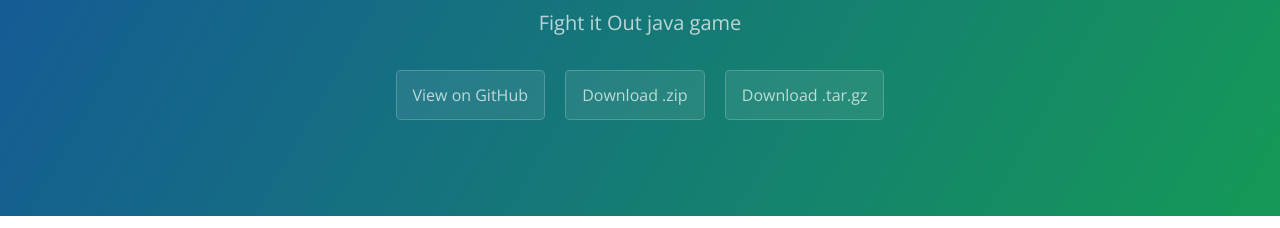
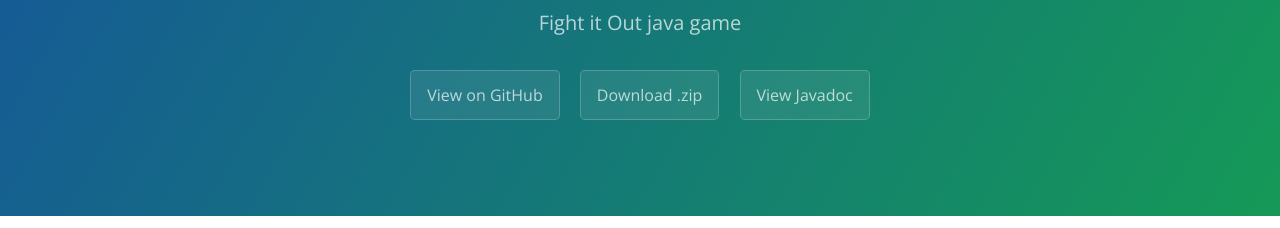
Before and after one commit to flipch/Fight-it-Out, a plain HTML site: page index.html in a window 1280 px wide. Shown: the part 167-395 px from the top of the page. Drawn offline with nearby package versions, Linux system fonts and the light colour scheme.

Commit message:
Update index.html

```diff
--- a/index.html
+++ b/index.html
@@ -15,7 +15,7 @@
       <h2 class="project-tagline">Fight it Out java game</h2>
       <a href="https://github.com/kwskii/Fight-it-Out" class="btn">View on GitHub</a>
       <a href="https://github.com/kwskii/Fight-it-Out/zipball/master" class="btn">Download .zip</a>
-      <a href="https://github.com/kwskii/Fight-it-Out/tarball/master" class="btn">Download .tar.gz</a>
+      <a href="http://kwskii.github.io/Fight-it-Out/Fight it Out/doc/index.html" class="btn">View Javadoc</a>
     </section>
 
     <section class="main-content">
```
